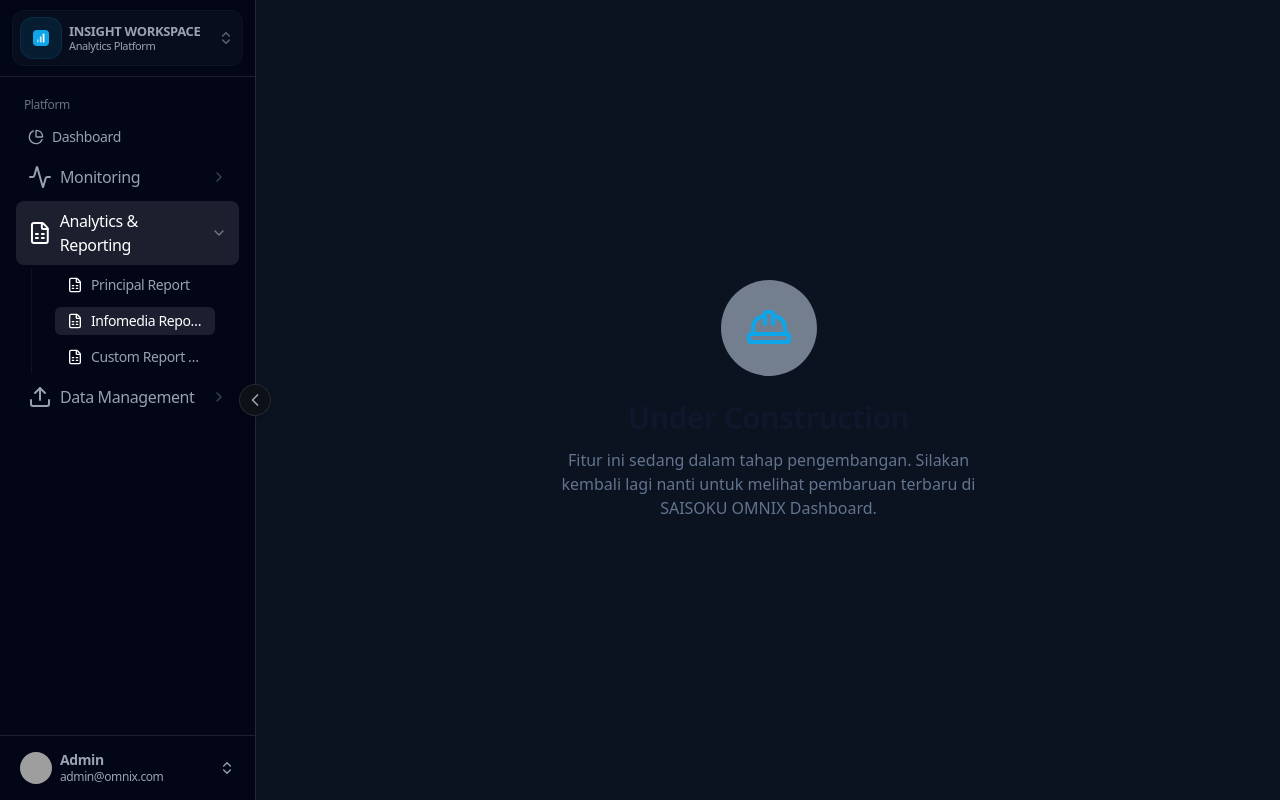
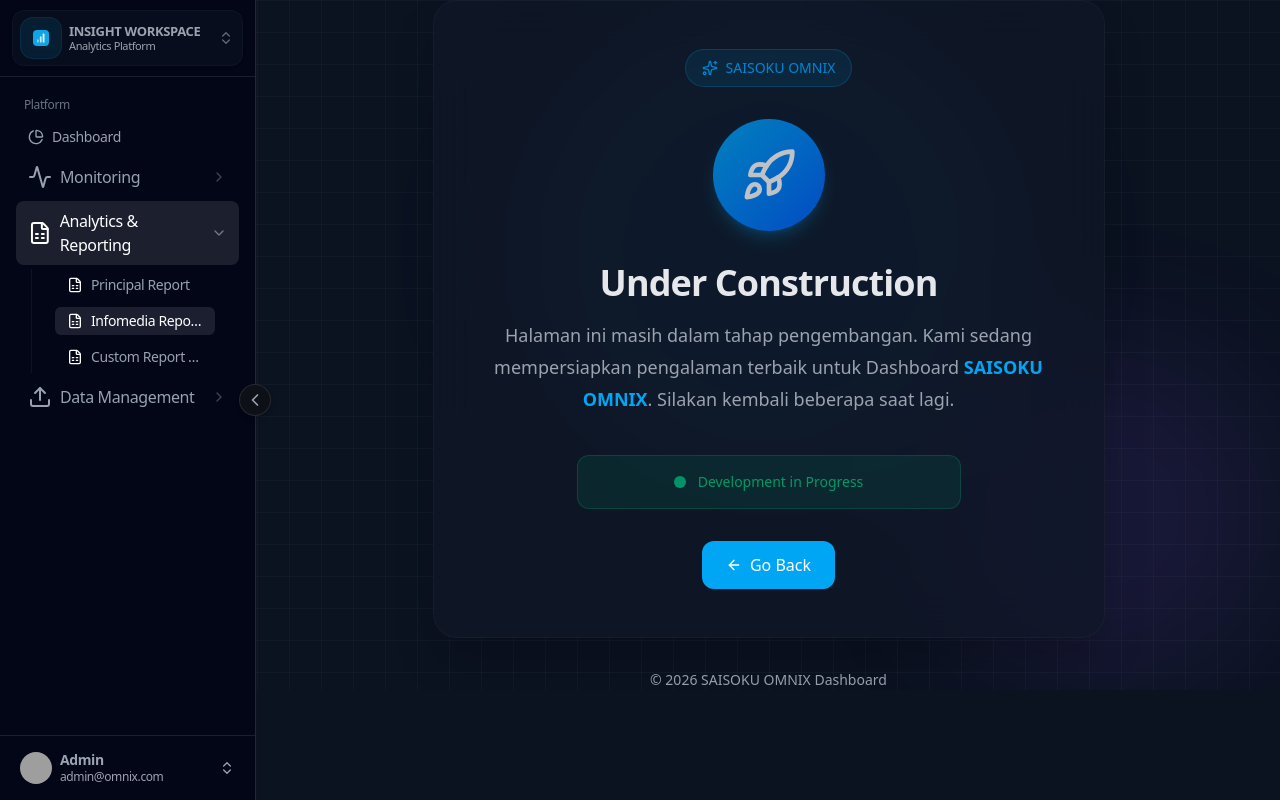
Before and after one commit to saisoku2024/saisoku-omnix-system, a Next.js app in the folder reporting-dashboard/: page /reports/infomedia in a window 1280 px wide. Built offline with nearby package versions, Linux system fonts and the light colour scheme; grey boxes are pictures that could not be loaded.

Commit message:
update report page

```diff
--- a/reporting-dashboard/app/reports/custom_report_builder/page.tsx
+++ b/reporting-dashboard/app/reports/custom_report_builder/page.tsx
@@ -3,7 +3,7 @@
 import React from "react"
 import { useRouter } from "next/navigation"
 import {
-  HardHat,
+  Rocket,
   Sparkles,
   ArrowLeft,
 } from "lucide-react"
@@ -35,7 +35,7 @@
 
           {/* Icon */}
           <div className="mx-auto mb-8 flex h-28 w-28 animate-pulse items-center justify-center rounded-full bg-gradient-to-br from-sky-500 to-blue-600 shadow-lg shadow-sky-500/25">
-            <HardHat className="h-14 w-14 text-white" />
+            <Rocket className="h-14 w-14 text-white" />
           </div>
 
           {/* Title */}
--- a/reporting-dashboard/app/reports/infomedia/page.tsx
+++ b/reporting-dashboard/app/reports/infomedia/page.tsx
@@ -1,22 +1,81 @@
 "use client"
 
 import React from "react"
-import { HardHat } from "lucide-react"
+import { useRouter } from "next/navigation"
+import {
+  Rocket,
+  Sparkles,
+  ArrowLeft,
+} from "lucide-react"
 
 export default function UnderConstructionPage() {
+  const router = useRouter()
+
   return (
-    <div className="flex h-full min-h-[70vh] flex-col items-center justify-center p-8 text-center font-sans antialiased">
-      <div className="mb-6 flex h-24 w-24 items-center justify-center rounded-full bg-blue-100/50 dark:bg-blue-900/20">
-        <HardHat className="h-12 w-12 text-[#0ea5e9]" />
+    <div className="relative flex min-h-[80vh] items-center justify-center overflow-hidden bg-background px-6">
+
+      {/* Background */}
+      <div className="absolute inset-0">
+        <div className="absolute left-1/2 top-0 h-[500px] w-[500px] -translate-x-1/2 rounded-full bg-sky-500/10 blur-3xl" />
+        <div className="absolute bottom-0 right-0 h-[350px] w-[350px] rounded-full bg-violet-500/10 blur-3xl" />
+
+        {/* Grid */}
+        <div className="absolute inset-0 bg-[linear-gradient(to_right,#64748b12_1px,transparent_1px),linear-gradient(to_bottom,#64748b12_1px,transparent_1px)] bg-[size:32px_32px]" />
       </div>
 
-      <h1 className="mb-3 text-3xl font-bold tracking-tight text-slate-900 dark:text-slate-100">
-        Under Construction
-      </h1>
+      <div className="relative w-full max-w-2xl">
 
-      <p className="max-w-[450px] text-base text-slate-500 dark:text-slate-400">
-        Fitur ini sedang dalam tahap pengembangan. Silakan kembali lagi nanti untuk melihat pembaruan terbaru di SAISOKU OMNIX Dashboard.
-      </p>
+        <div className="rounded-3xl border border-border/60 bg-card/70 p-12 text-center shadow-2xl backdrop-blur-xl">
+
+          {/* Badge */}
+          <div className="mb-8 inline-flex items-center gap-2 rounded-full border border-sky-500/20 bg-sky-500/10 px-4 py-2 text-sm font-medium text-sky-600 dark:text-sky-400">
+            <Sparkles className="h-4 w-4" />
+            SAISOKU OMNIX
+          </div>
+
+          {/* Icon */}
+          <div className="mx-auto mb-8 flex h-28 w-28 animate-pulse items-center justify-center rounded-full bg-gradient-to-br from-sky-500 to-blue-600 shadow-lg shadow-sky-500/25">
+            <Rocket className="h-14 w-14 text-white" />
+          </div>
+
+          {/* Title */}
+          <h1 className="mb-4 text-4xl font-bold tracking-tight text-foreground">
+            Under Construction
+          </h1>
+
+          {/* Description */}
+          <p className="mx-auto mb-10 max-w-xl text-lg leading-8 text-muted-foreground">
+            Halaman ini masih dalam tahap pengembangan.
+            Kami sedang mempersiapkan pengalaman terbaik untuk
+            Dashboard <span className="font-semibold text-sky-500">SAISOKU OMNIX</span>.
+            Silakan kembali beberapa saat lagi.
+          </p>
+
+          {/* Status */}
+          <div className="mx-auto mb-8 flex max-w-sm items-center justify-center rounded-xl border border-emerald-500/20 bg-emerald-500/10 px-5 py-4">
+            <div className="mr-3 h-3 w-3 animate-pulse rounded-full bg-emerald-500" />
+            <span className="text-sm font-medium text-emerald-600 dark:text-emerald-400">
+              Development in Progress
+            </span>
+          </div>
+
+          {/* Button */}
+          <button
+            onClick={() => router.back()}
+            className="inline-flex items-center gap-2 rounded-xl bg-sky-500 px-6 py-3 font-medium text-white transition-all duration-300 hover:-translate-y-1 hover:bg-sky-600 hover:shadow-lg hover:shadow-sky-500/30 cursor-pointer"
+          >
+            <ArrowLeft className="h-4 w-4" />
+            Go Back
+          </button>
+
+        </div>
+
+        {/* Footer */}
+        <p className="mt-8 text-center text-sm text-muted-foreground">
+          © 2026 SAISOKU OMNIX Dashboard
+        </p>
+
+      </div>
     </div>
   )
 }
```
